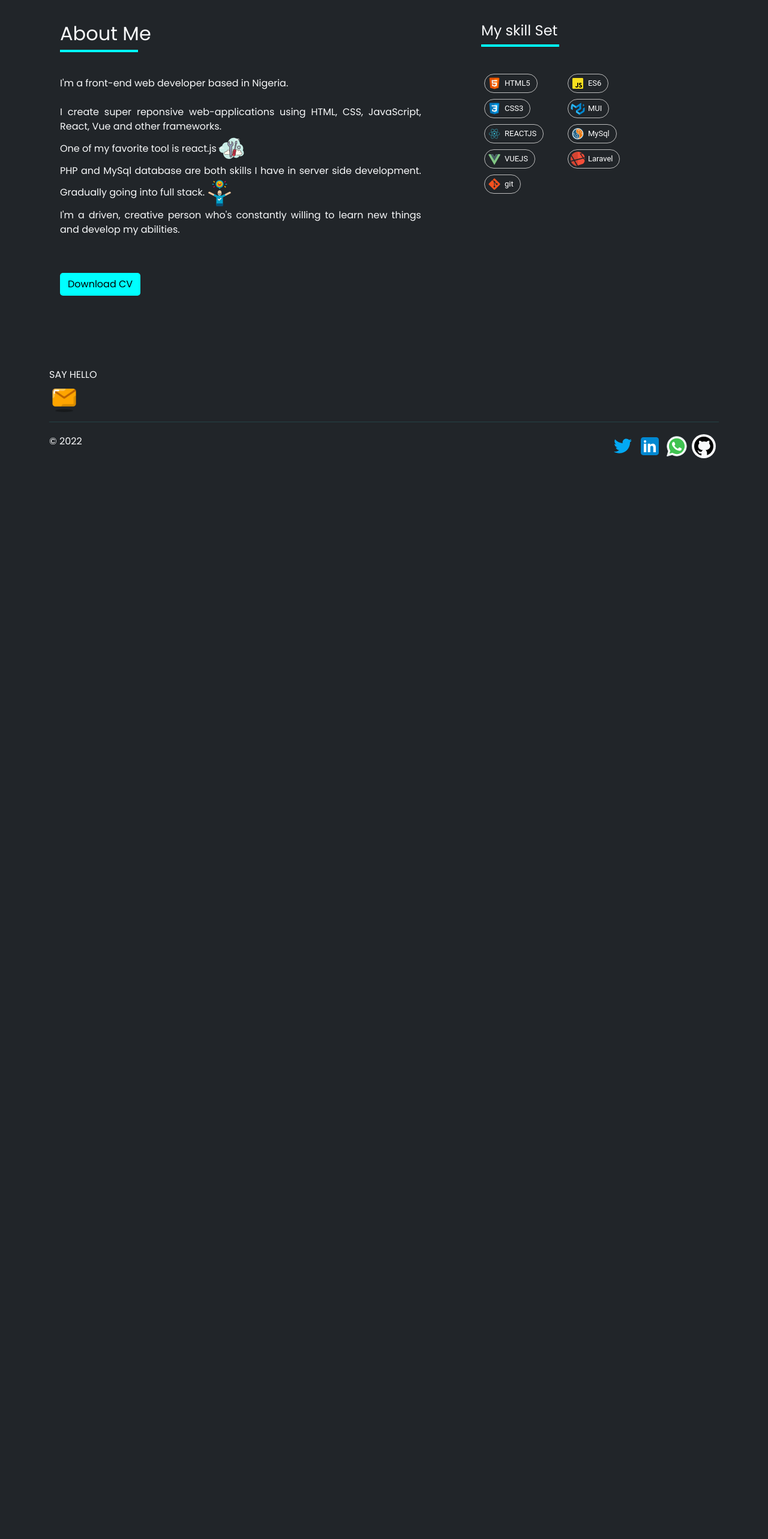
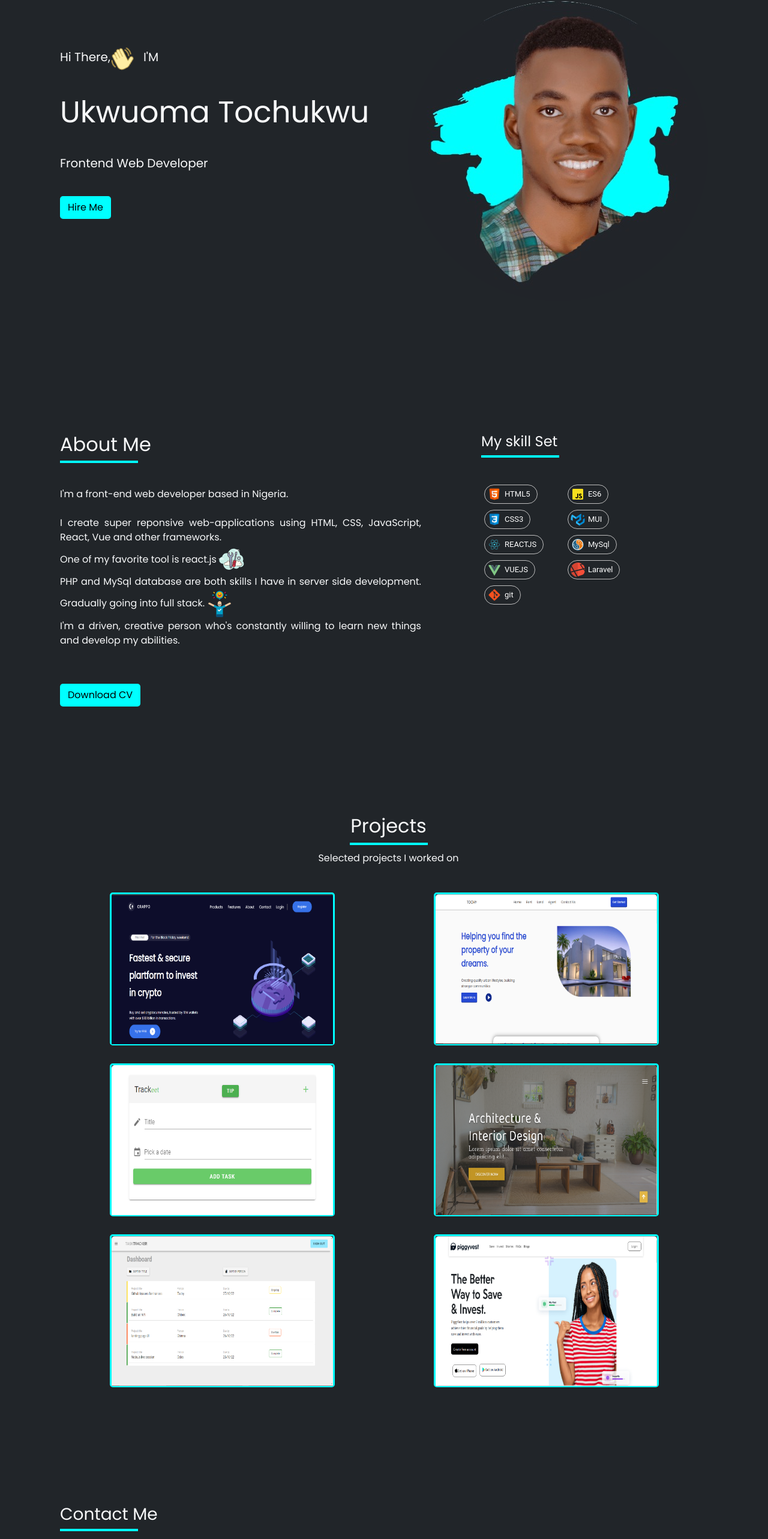
Before and after one commit to Tochy112/My-portfolio-site, a React (Create React App) app: page /About in a window 1280 px wide. Shown: the part 163-2729 px from the top of the page at 60% size. Before the commit the page ends 957 px from the top, so only its background shows below. Built offline with nearby package versions, Linux system fonts and the light colour scheme.

Commit message:
converted into a one page site

```diff
--- a/package.json
+++ b/package.json
@@ -19,6 +19,7 @@
     "react-dom": "^18.2.0",
     "react-router-dom": "^6.3.0",
     "react-scripts": "5.0.1",
+    "react-scroll": "^1.8.9",
     "react-switch": "^7.0.0",
     "react-toastify": "^9.1.1",
     "web-vitals": "^2.1.4"
--- a/src/App.js
+++ b/src/App.js
@@ -3,37 +3,28 @@ import './App.css';
 import 'bootstrap/dist/css/bootstrap.min.css';
 import Navigation from './components/Navbar/Navigation'
 import Home from './pages/Home/Home'
-import {BrowserRouter, Routes, Route} from 'react-router-dom'
+import {BrowserRouter} from 'react-router-dom'
 import About from './pages/About/About';
 import Project from './pages/Projects/Project';
 import Footer from './components/Footer/Footer';
 import Contact from './pages/Contact/Contact';
-import  Page404 from './pages/Page-404/PageError';
+// import  Page404 from './pages/Page-404/PageError';
 import Preloader from "./components/Preloader/Preloader"
 
 function App() {
 
-  // const [loading, setLoading] = useState(true)
-  // const loader = document.getElementById('loader')
-  // loader && setTimeout(() => {
-  //   loader.style.display = "none"
-  //   setLoading(false)
-  // }, 3000)
-
   return (
-    // !loading && (
       <div className ="App-header">
         <BrowserRouter>
         <Preloader />
-          <Navigation />
-          <Routes>
-            <Route path='/' element={<Home />}/>
-            <Route path='/About' element={<About />}/>
-            <Route path='/Projects' element={<Project />}/>
-            <Route path='/Contact' element={<Contact />}/>
-            <Route path='*' element={<Page404 />}/>
-          </Routes>
-          <Footer />
+          {/* <Route path='*' element={<Page404 />}> */}
+            <Navigation />
+            <Home />
+            <About />
+            <Project />
+            <Contact />
+            <Footer />
+          {/* </Route> */}
         </BrowserRouter>
       </div>
     // )
--- a/src/components/Navbar/Navigation.css
+++ b/src/components/Navbar/Navigation.css
@@ -40,7 +40,9 @@
     margin:0 10px;
     list-style: none;
 }
-
+.nav-links li a{
+    cursor: pointer;
+}
 .home,
 .about,
 .projects,
--- a/src/components/Navbar/Navigation.jsx
+++ b/src/components/Navbar/Navigation.jsx
@@ -1,9 +1,9 @@
 import React, {useState} from 'react'
-import {Link} from "react-router-dom"
 import {Container} from 'react-bootstrap'
 import Dev from '../../images/developer-icon.svg'
 import Btn from '../Button/Btn'
 import Mode from '../mode/DarkMode'
+import {Link} from "react-scroll";
 import "./Navigation.css"
 
 
@@ -16,35 +16,49 @@ const Navigation = () => {
         <Container>
 
             <div className="navbar-wrapper">
-                <Link to="/" className="logo">
+                <Link to="Home-wrapper" spy={true} smooth={true} offset={50} duration={500}  className="logo">
                     <img src={Dev} alt="dev-icon"/>
                 </Link>
 
                 <nav className="navbar">
                     <ul className={isMobile ? "nav-links-mobile" : "nav-links"}
-                        onClick={() => setIsMobile(false)}
                     >
                         <li>
-                            <Link to="/" className="home">
+                            <Link to="Home-wrapper"
+                            spy={true} smooth={true} offset={-100} duration={500}
+                            onClick={() => setIsMobile(false)}
+                            className="home">
                                 Home
                             </Link>
                         </li>
                         <li>
-                            <Link to="/about" className="about">
+                            <Link to="about-parent"
+                            spy={true} smooth={true} offset={-100} duration={500}
+                            onClick={() => setIsMobile(false)}
+                            className="about">
                                 About
                             </Link>
                         </li>
                         <li>
-                            <Link to="/projects" className="projects">
+                            <Link to="project-parent"
+                             spy={true} smooth={true} offset={-100} duration={500}
+                            onClick={() => setIsMobile(false)}
+                            className="projects">
                                 Projects
                             </Link>
                         </li>
                         <li>
-                            <Link to="/contact" className="contact">
+                            <Link to="contact-wrapper"
+                             spy={true} smooth={true} offset={-70} duration={500}
+                             onClick={() => setIsMobile(false)}
+                            className="contact">
                                 <Btn content="Contact Me"/>
                             </Link>
                         </li>
-                       <li >
+
+                       <li
+                       onClick={() => setIsMobile(false)}
+                       >
                             <Mode />
                        </li>
 
--- a/src/pages/About/About.css
+++ b/src/pages/About/About.css
@@ -1,6 +1,6 @@
-.about-parent{
+#about-parent{
     padding: 90px 100px;
-    margin-top: 70px;
+    /* margin-top: 20px; */
     font-family: 'Poppins', sans-serif;
 }
 
@@ -16,7 +16,7 @@
     width: 130px;
     height: 4px;
 }
-.about-parent .about{
+#about-parent .about{
     margin: 40px 0;
 }
 .about-wrapper{
@@ -28,7 +28,6 @@
 }
 .about-wrapper .skill-div{
     margin-right: 100px;
-
 }
 .about-wrapper .skill{
     margin: 40px 0;
@@ -55,42 +54,40 @@
 
 
 @media ( max-width: 968px){
-    .about-parent{
+    #about-parent{
         padding: 20px 50px;
     }
     .about-wrapper{
         display: flex;
         flex-direction: column;
         align-items: center;
-        text-align: left;
-        margin-right: 50px;
+        text-align: center;
+        /* margin-right: 50px; */
     }
     .about-div p{
-        text-align: left;
+        text-align: center;
         margin-bottom: 60px;
     }
 
     .about-wrapper .about-div{
-        margin-right: 0px;
+        margin: 0;
     }
-    .skill-div{
+    .about-wrapper .skill-div{
+        margin: 0;
+        /* align-self: center; */
+        text-align: center;
+    }
+
+    .about-div .about .line{
         margin: auto;
     }
-    .about-wrapper .skill-div{
-        margin: 10px 0;
-        align-self: flex-start;
+    .about-wrapper .skill .line{
+        margin: auto;
+    }
 
+    .skill-div .skills{
+        display: flex;
+        justify-content: center;
+        flex-wrap: wrap;
     }
 }
-
-/* @media (max-width: 420px){
-    .about-wrapper .skill-div{
-        margin-right: 80px;
-    }
-} */
-
-/* @media (max-width: 280px){
-    .about-wrapper .skill-div{
-        margin-left: 50px;
-    }
-} */
--- a/src/pages/About/About.jsx
+++ b/src/pages/About/About.jsx
@@ -19,7 +19,7 @@ import git from "../../images/icons8-git.svg"
 
 const About = () => {
   return (
-    <div className="about-parent">
+    <section id="about-parent">
 
         <div className='about-wrapper'>
             <div className='about-div'>
@@ -87,7 +87,7 @@ const About = () => {
             </div>
         </div>
 
-    </div>
+    </section>
   )
 }
 
--- a/src/pages/Contact/Contact.css
+++ b/src/pages/Contact/Contact.css
@@ -1,6 +1,6 @@
-.contact-wrapper{
+#contact-wrapper{
     padding: 90px 100px;
-    margin-top: 75px;
+    /* margin-top: 20px; */
     font-family: 'Poppins', sans-serif;
 }
 .contact-div{
@@ -19,15 +19,15 @@
     width: 100%;
 }
 
-.contact-wrapper .contact{
+#contact-wrapper .contact{
     margin: 40px 0;
 }
-.contact-wrapper .contact .line{
+#contact-wrapper .contact .line{
     background-color: aqua;
     width: 130px;
     height: 4px;
 }
-.contact-wrapper hr{
+#contact-wrapper hr{
     color: aqua;
     padding: 2px;
 }
@@ -39,7 +39,7 @@
     gap: 20px;
     /* justify-content: center; */
 }
-.contact-wrapper #btn1{
+#contact-wrapper #btn1{
     margin-top: 20px;
 }
 
@@ -54,7 +54,7 @@
         margin: auto;
     }
 
-    .contact-wrapper .contact{
+    #contact-wrapper .contact{
         margin: 40px 0;
         text-align: center;
         display: flex;
--- a/src/pages/Contact/Contact.jsx
+++ b/src/pages/Contact/Contact.jsx
@@ -8,7 +8,7 @@ import './Contact.css'
 
 const Contact = () => {
   return (
-    <div className="contact-wrapper">
+    <section id="contact-wrapper">
         <div className='contact'>
             <h3 >Contact Me</h3>
             <div className='line'/>
@@ -48,7 +48,7 @@ const Contact = () => {
             <img src={contactLogo} alt="Contact-logo" />
           </div>
         </div>
-    </div>
+    </section>
   )
 }
 
--- a/src/pages/Home/Home.css
+++ b/src/pages/Home/Home.css
@@ -1,16 +1,16 @@
-.Home-wrapper{
+#Home-wrapper{
     padding: 90px 100px;
     margin-top: 75px;
     font-family: 'Poppins', sans-serif;
 }
-.Home-wrapper h2{
+#Home-wrapper h2{
     font-size: 50px;
     margin: 40px 0;
 }
-.Home-wrapper p{
+#Home-wrapper p{
     font-size: 20px;
 }
-.Home-wrapper p:nth-child(3){
+#Home-wrapper p:nth-child(3){
     margin-bottom: 40px;
 }
 
@@ -75,11 +75,11 @@
 }
 
 @media (max-width: 280px){
-    .Home-wrapper{
+    #Home-wrapper{
         /* background-color: #F8F9FA; */
         padding: 70px 100px;
     }
-    .Home-wrapper h2{
+    #Home-wrapper h2{
         font-size: 40px;
         margin: 40px 0;
     }
--- a/src/pages/Home/Home.jsx
+++ b/src/pages/Home/Home.jsx
@@ -8,7 +8,7 @@ import { Link } from 'react-router-dom'
 
 const Home = () => {
   return (
-    <div className ="Home-wrapper">
+    <section id="Home-wrapper">
         <div className='home-div'>
             <div className='write-up'>
                 <p> Hi There,
@@ -29,7 +29,7 @@ const Home = () => {
                 <img className='fe-dark' src={FE_Dark} alt="Developer" />
             </div>
         </div>
-    </div>
+    </section>
   )
 }
 
--- a/src/pages/Projects/Project.css
+++ b/src/pages/Projects/Project.css
@@ -1,21 +1,30 @@
-.project-parent{
+#project-parent{
     padding: 30px 100px;
-    margin-top: 80px;
+    margin-top: 20px;
     font-family: 'Poppins', sans-serif;
 }
-.project-parent .project-boxes{
+#project-parent{
+    text-align: center;
+    align-items: center;
+    margin-bottom: 20px;
+}
+#project-parent .line{
+    margin: auto;
+}
+
+#project-parent .project-boxes{
     display: flex;
     flex-wrap: wrap;
     margin: auto;
 }
-.project-parent .project{
+#project-parent .project{
     margin: 40px 0 30px 15px;
 
 }
-.project-parent .project p{
+#project-parent .project p{
     margin-top: 10px;
 }
-.project-parent .project .line{
+#project-parent .project .line{
     background-color: aqua;
     width: 130px;
     height: 4px;
@@ -24,19 +33,10 @@
 
 
 /* media query */
-@media ( max-width: 968px){
-    .project-parent{
-        text-align: center;
-        align-items: center;
-    }
 
-    .project-parent .line{
-        margin: auto;
-    }
-}
 
 @media ( max-width: 820px){
-    .project-parent .project{
+    #project-parent .project{
         display: flex;
         flex-direction: column;
         justify-content: center;
@@ -45,7 +45,12 @@
         margin: auto;
     }
 
-    .project-parent .project-boxes{
+    #project-parent .project-boxes{
         justify-content: center;
     }
 }
+@media ( max-width: 480px){
+    #project-parent{
+        margin-top: 100px;
+    }
+}
--- a/src/pages/Projects/Project.jsx
+++ b/src/pages/Projects/Project.jsx
@@ -14,13 +14,14 @@ import vuetify from "../../images/vuetify.svg"
 import html from "../../images/icons8-html-5.svg"
 import css from "../../images/icons8-css3.svg"
 import js from "../../images/icons8-javascript.svg"
+import dash from "../../images/vue-dash.PNG"
 // import json from "../../images/icons8-json.png"
 
 
 const Project = () => {
 
   return (
-    <div className="project-parent">
+    <section id="project-parent">
         <div className='project'>
             <h2>Projects</h2>
             <div className='line'/>
@@ -70,12 +71,22 @@ const Project = () => {
             link="https://tochy-archi.netlify.app"
             github="https://github.com/Tochy112/architect-site"
             header="ACHI"
-            content="An Architecture and Design website"
+            content="An Architecture and Interior Design website"
             icon1={html}
             icon2={css}
             icon3={js}
           />
 
+
+          <Box
+            logo={dash}
+            link="https://tochy-vue-dashboard.netlify.app"
+            github ="https://github.com/Tochy112/vuetify-dashboard"
+            header="VUE-DASH"
+            content="A responsive user dashboard "
+            icon1={vue}
+            icon2={vuetify}
+          />
 
           <Box
             logo={Piggy}
@@ -89,7 +100,7 @@ const Project = () => {
           />
 
         </div>
-    </div>
+    </section>
   )
 }
 
```
Also changed, not shown: src/images/vue-dash.PNG (added), 1 other file (tests, documents, lock files or other folders).
